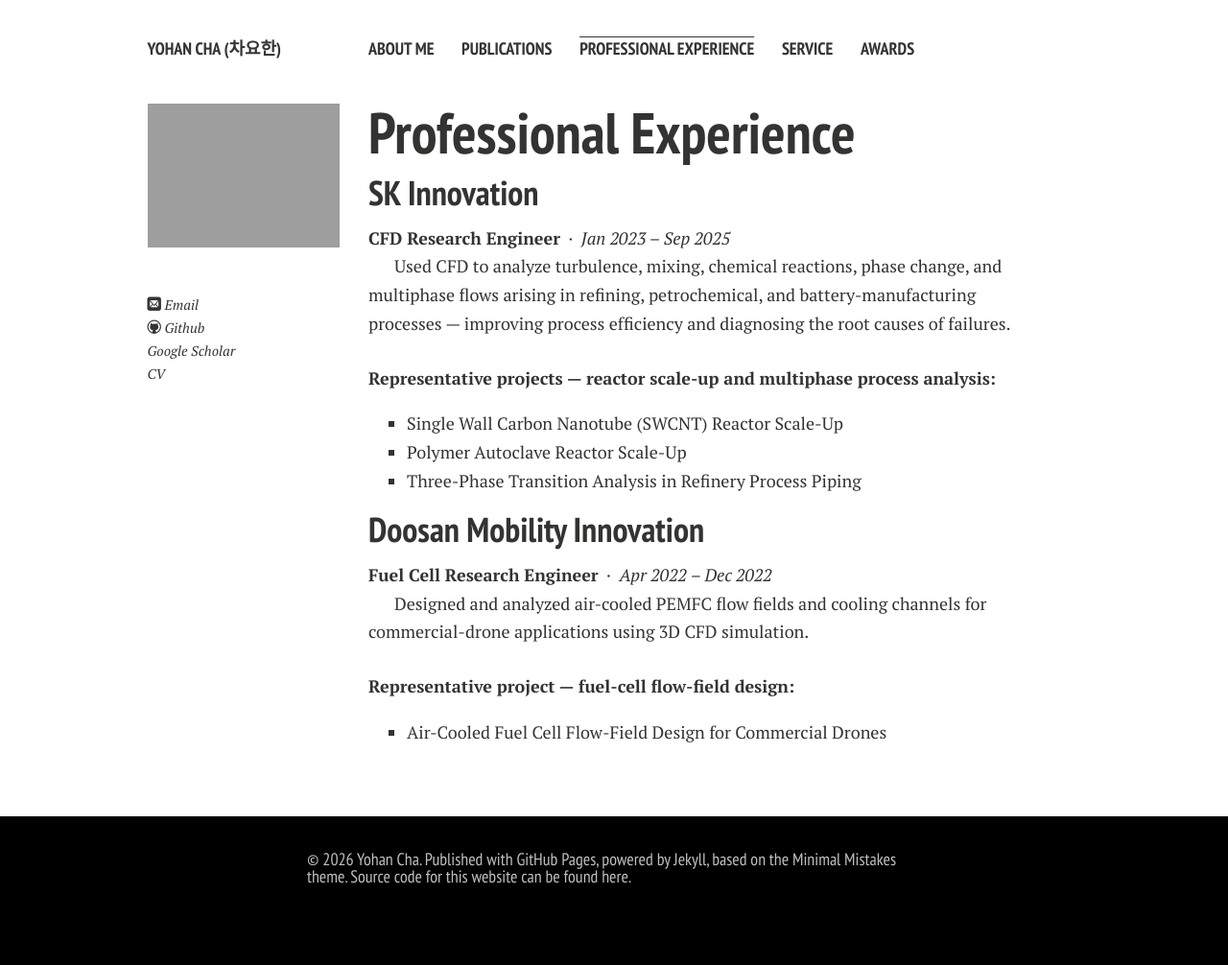
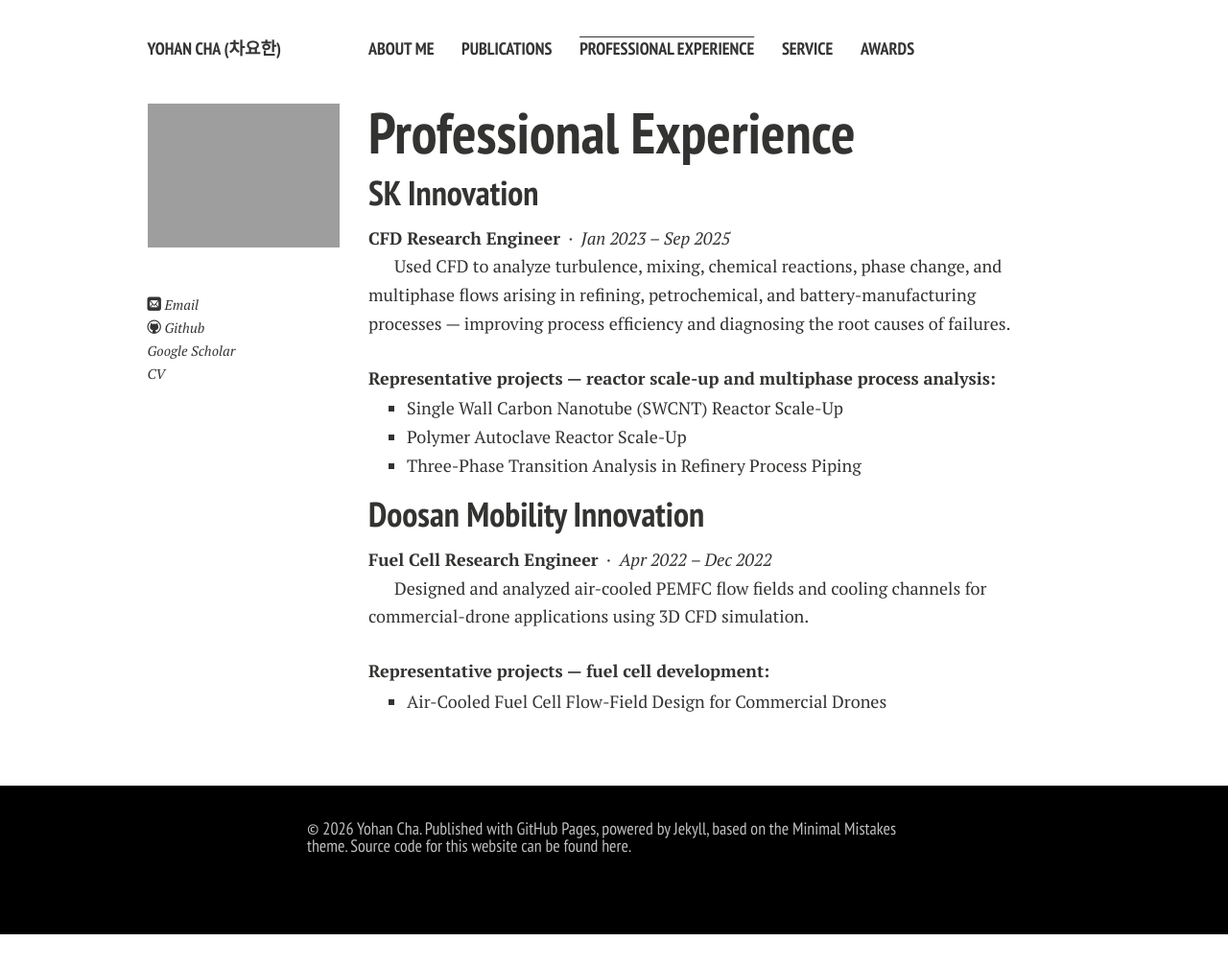
Before and after one commit to powerfulsmooth/powerfulsmooth.github.io, a Jekyll site: the page built from projects.md, in a window 1280 px wide. Shown: the whole page at 96% size. Built offline with Jekyll 4.4.1, drawn with Linux system fonts in a browser that asks for light colours; nearby versions of some CDN libraries; comment, search, counter and statistics services are not loaded; a style sheet for code colours, icons or effects is not loaded; after the commit the page ends 974 px from its top, so only the background shows below that.

Commit message:
Add files via upload

```diff
--- a/projects.md
+++ b/projects.md
@@ -14,11 +14,12 @@ title: Professional Experience
 
 Used CFD to analyze turbulence, mixing, chemical reactions, phase change, and multiphase flows arising in refining, petrochemical, and battery-manufacturing processes — improving process efficiency and diagnosing the root causes of failures.
 
-<p style="text-indent:0;margin:10px 0 2px;"><strong>Representative projects — reactor scale-up and multiphase process analysis:</strong></p>
-
-- Single Wall Carbon Nanotube (SWCNT) Reactor Scale-Up
-- Polymer Autoclave Reactor Scale-Up
-- Three-Phase Transition Analysis in Refinery Process Piping
+<p style="text-indent:0;margin:12px 0 0;"><strong>Representative projects — reactor scale-up and multiphase process analysis:</strong></p>
+<ul style="margin-top:2px;">
+<li>Single Wall Carbon Nanotube (SWCNT) Reactor Scale-Up</li>
+<li>Polymer Autoclave Reactor Scale-Up</li>
+<li>Three-Phase Transition Analysis in Refinery Process Piping</li>
+</ul>
 
 ## Doosan Mobility Innovation
 
@@ -26,6 +27,7 @@ Used CFD to analyze turbulence, mixing, chemical reactions, phase change, and mu
 
 Designed and analyzed air-cooled PEMFC flow fields and cooling channels for commercial-drone applications using 3D CFD simulation.
 
-<p style="text-indent:0;margin:10px 0 2px;"><strong>Representative project — fuel-cell flow-field design:</strong></p>
-
-- Air-Cooled Fuel Cell Flow-Field Design for Commercial Drones
+<p style="text-indent:0;margin:12px 0 0;"><strong>Representative projects — fuel cell development:</strong></p>
+<ul style="margin-top:2px;">
+<li>Air-Cooled Fuel Cell Flow-Field Design for Commercial Drones</li>
+</ul>
```
